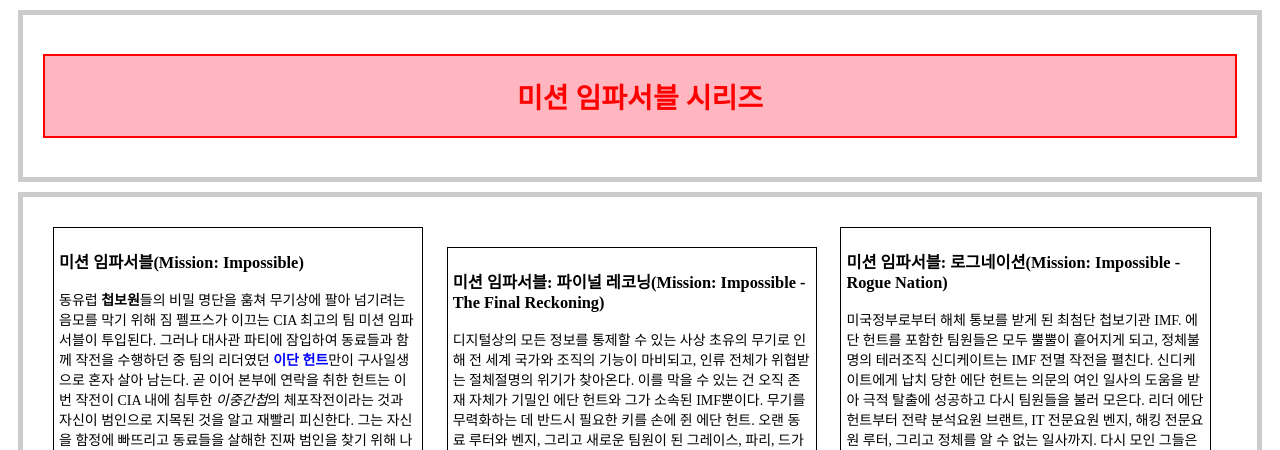
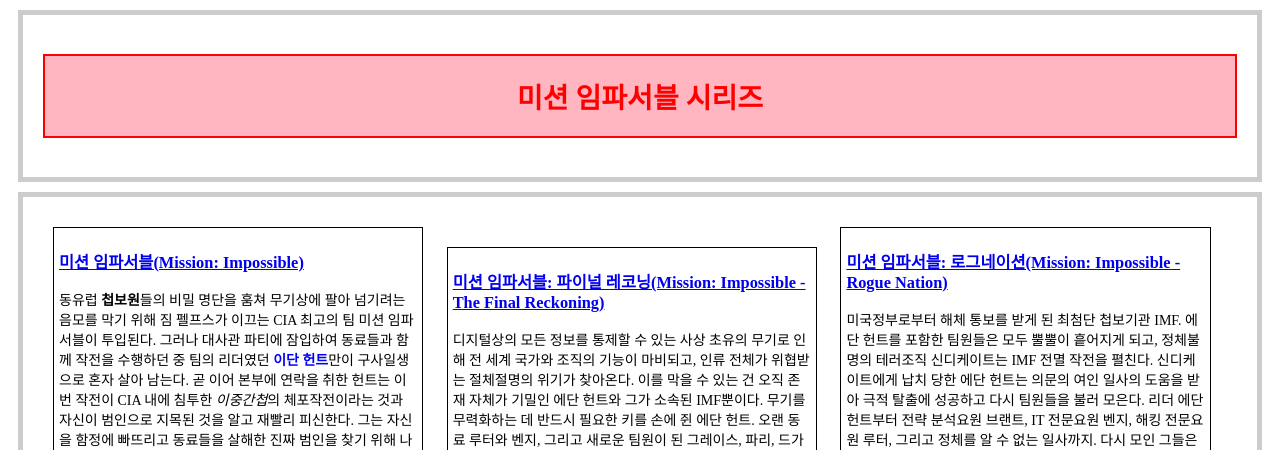
Before and after one commit to g1thxb/WEB260930, a plain HTML site: page index.html in a window 1280 px wide. Shown: the top 450 px of the page. Drawn offline with Linux system fonts and the light colour scheme.

Commit message:
Update index.html

```diff
--- a/index.html
+++ b/index.html
@@ -9,21 +9,36 @@
     </header>
     <main>
       <article class="content" id="m1">
-      <h3>미션 임파서블(Mission: Impossible)</h3>
+      <h3>
+        <a target="_blank"
+          href="https://www.themoviedb.org/movie/954-mission-impossible?language=ko">
+        미션 임파서블(Mission: Impossible)
+        </a>
+      </h3>
       <div>동유럽 <strong>첩보원</strong>들의 비밀 명단을 훔쳐 무기상에 팔아 넘기려는 음모를 막기 위해 짐 펠프스가 이끄는 CIA 최고의 팀 미션 임파서블이 투입된다. 그러나 대사관 파티에 잠입하여 동료들과 함께 작전을 수행하던 중 팀의 리더였던 <b style="color:blue;">이단 헌트</b>만이 구사일생으로 혼자 살아 남는다. 곧 이어 본부에 연락을 취한 헌트는 이번 작전이 CIA 내에 침투한 <em>이중간첩</em>의 체포작전이라는 것과 자신이 범인으로 지목된 것을 알고 재빨리 피신한다. 그는 자신을 함정에 빠뜨리고 동료들을 살해한 진짜 범인을 찾기 위해 나선다. 마침내 그는 컴퓨터의 접속암호를 풀어 <i>무기 밀매상</i>인 맥스와 연락을 취하는데...</div>
       <img width="200px" src="https://image.tmdb.org/t/p/w500/6vDaYhZypJzd8r0NnSY2JPIX6Y5.jpg">
       <h5>개봉일: 1996-05-22</h5>
       </article>
 
       <article class="content" id="m2">
-      <h3>미션 임파서블: 파이널 레코닝(Mission: Impossible - The Final Reckoning)</h3>
+      <h3>
+        <a target="_blank"
+          href="https://www.themoviedb.org/movie/575265-mission-impossible-the-final-reckoning?language=ko">
+        미션 임파서블: 파이널 레코닝(Mission: Impossible - The Final Reckoning)
+        </a>
+      </h3>
       <div>디지털상의 모든 정보를 통제할 수 있는 사상 초유의 무기로 인해 전 세계 국가와 조직의 기능이 마비되고, 인류 전체가 위협받는 절체절명의 위기가 찾아온다. 이를 막을 수 있는 건 오직 존재 자체가 기밀인 에단 헌트와 그가 소속된 IMF뿐이다. 무기를 무력화하는 데 반드시 필요한 키를 손에 쥔 에단 헌트. 오랜 동료 루터와 벤지, 그리고 새로운 팀원이 된 그레이스, 파리, 드가와 함께 지금껏 경험했던 그 어떤 상대보다도 강력한 적에 맞서 모두의 운명을 건 불가능한 미션에 뛰어든다.</div>
       <img width="200px" src="https://image.tmdb.org/t/p/w500/c5pDU8SW0ZbmO5jHfw7fX6keyyR.jpg">
       <h5>개봉일: 2025-05-17</h5>
       </article>
 
       <article class="content" id="m3">
-      <h3>미션 임파서블: 로그네이션(Mission: Impossible - Rogue Nation)</h3>
+      <h3>
+        <a target="_blank"
+          href="https://www.themoviedb.org/movie/177677-mission-impossible-rogue-nation?language=ko">
+        미션 임파서블: 로그네이션(Mission: Impossible - Rogue Nation)
+        </a>
+      </h3>
       <div>미국정부로부터 해체 통보를 받게 된 최첨단 첩보기관 IMF.  에단 헌트를 포함한 팀원들은 모두 뿔뿔이 흩어지게 되고, 정체불명의 테러조직 신디케이트는 IMF 전멸 작전을 펼친다. 신디케이트에게 납치 당한 에단 헌트는 의문의 여인 일사의 도움을 받아 극적 탈출에 성공하고 다시 팀원들을 불러 모은다. 리더 에단 헌트부터 전략 분석요원 브랜트, IT 전문요원 벤지, 해킹 전문요원 루터, 그리고 정체를 알 수 없는 일사까지. 다시 모인 그들은 역대 가장 위협적인 적 신디케이트에 맞서는 불가능한 미션을 펼친다.</div>
       <img width="200px" src="https://image.tmdb.org/t/p/w500/wqHiuRRkjJ8vyjKOm0IjHhyzISy.jpg">
       <h5>개봉일: 2015-07-28</h5>
```
